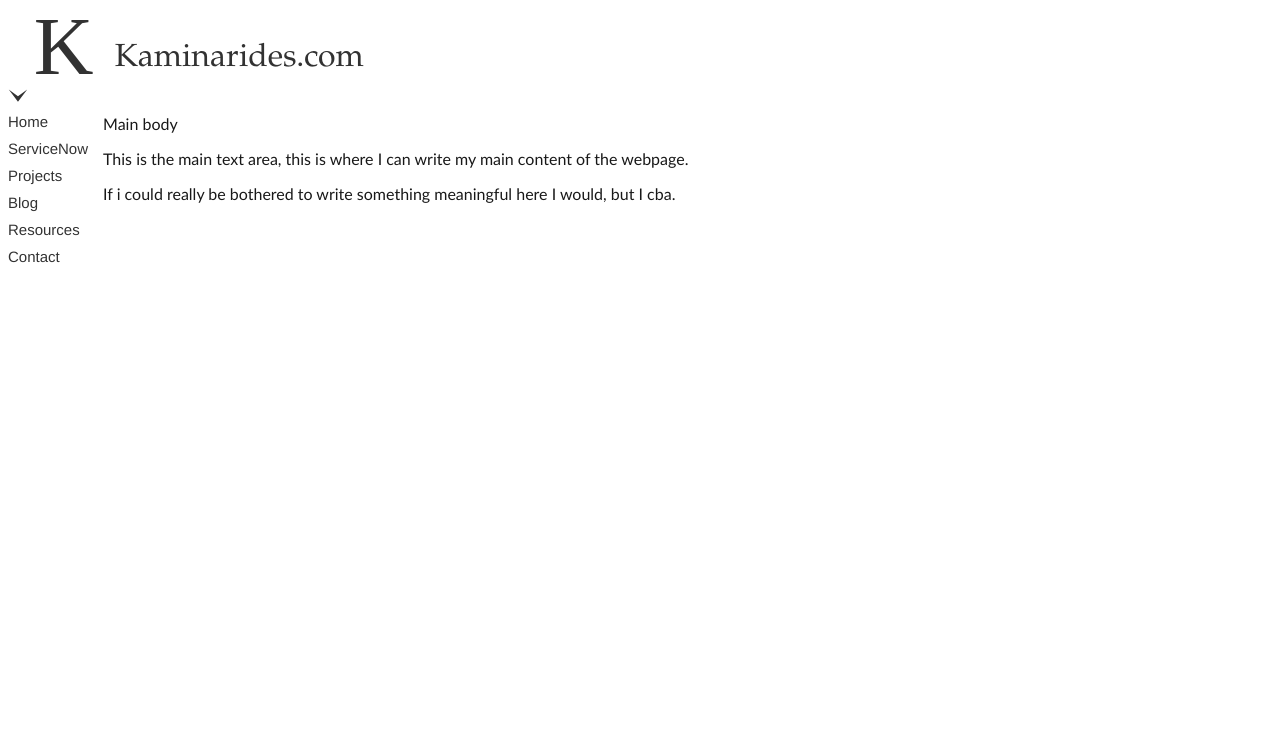
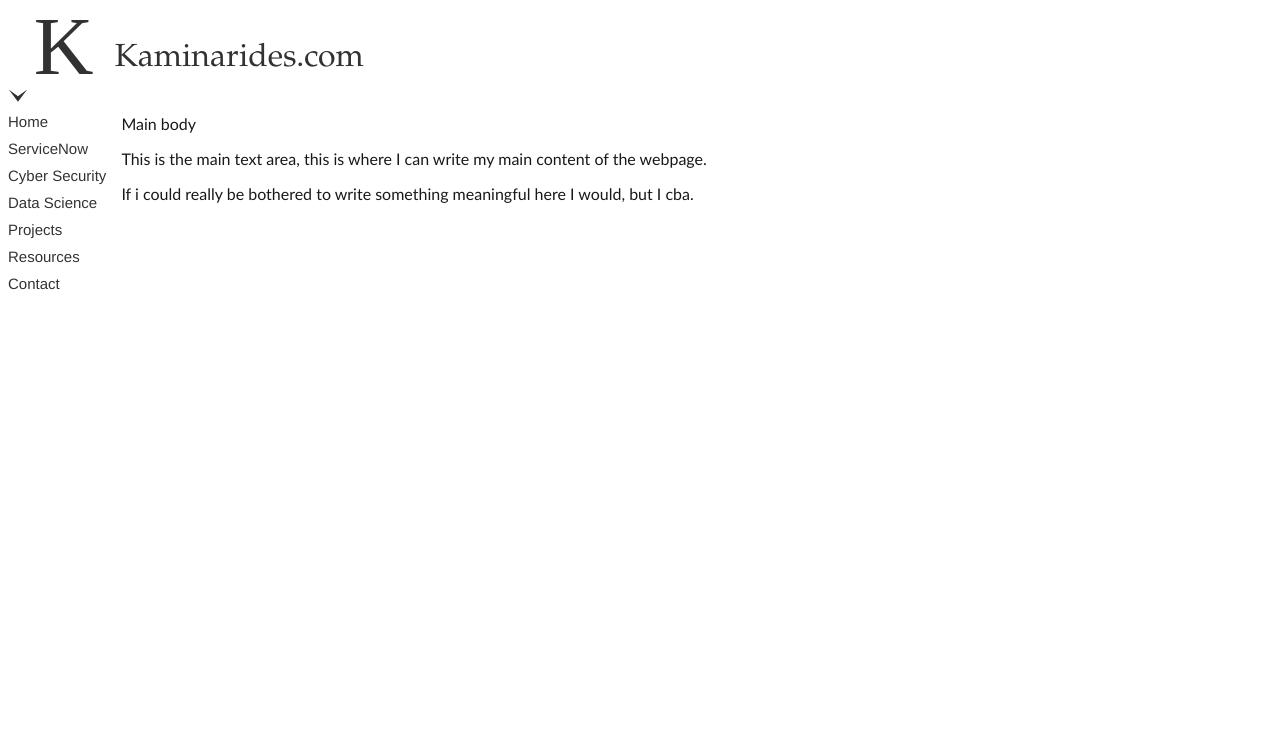
Before and after one commit to henry1234134/kaminarides.com, a plain HTML site: page index.html in a window 1280 px wide. Shown: the top 748 px of the page. Drawn offline with Linux system fonts and the light colour scheme.

Commit message:
update sidebar

```diff
--- a/index.html
+++ b/index.html
@@ -30,8 +30,9 @@
                 <img id='arrow' src="arrow.svg" alt="arrow"/>
                 <a href="https://www.google.com">Home</a>
                 <a href="https://www.google.com">ServiceNow</a>
+                <a href="https://www.google.com">Cyber Security</a>
+                <a href="https://www.google.com">Data Science</a>
                 <a href="https://www.google.com">Projects</a>
-                <a href="https://www.google.com">Blog</a>
                 <a href="https://www.google.com">Resources</a>
                 <a href="https://www.google.com">Contact</a>
 
```
